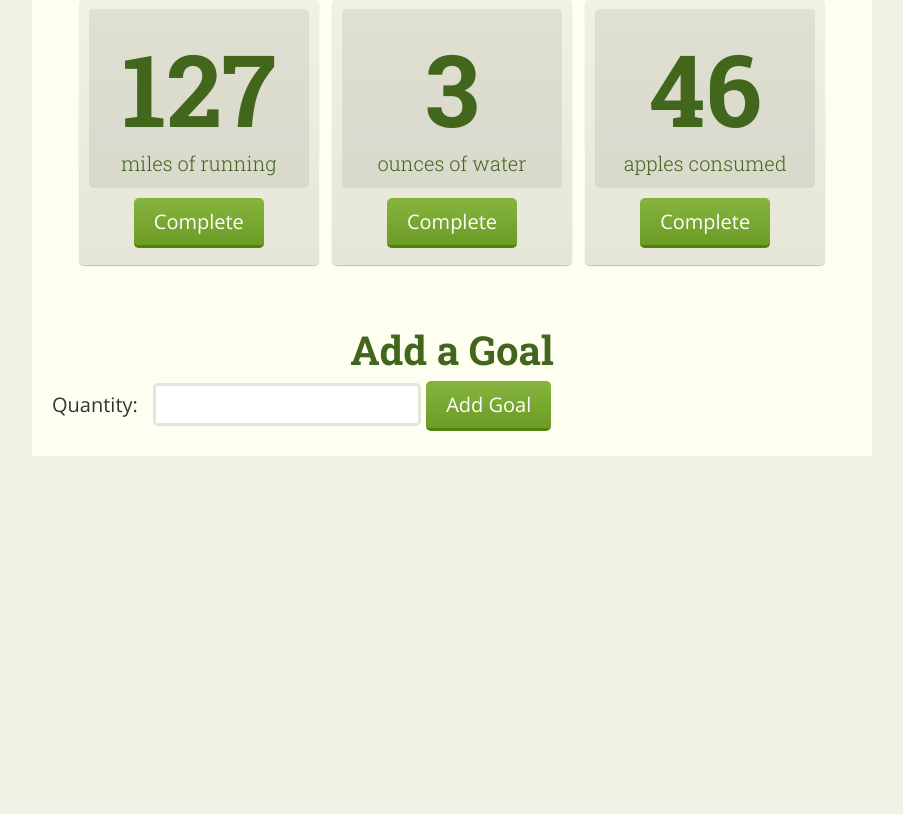
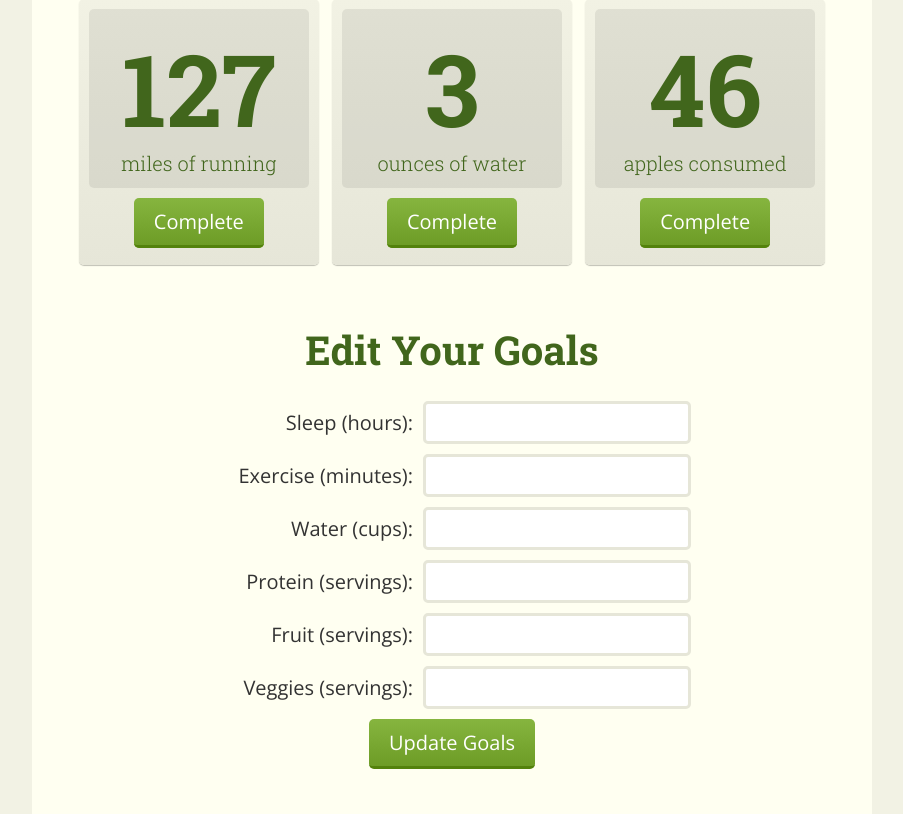
Before and after one commit to jaredsilver/whack-team-3, a Flask app: template server/templates/member.html in a window 1280 px wide. Shown: the part 485-1299 px from the top of the page, without its empty margins (188-1091 px from the left). Before the commit the page ends 941 px from the top, so only its background shows below. Run offline with Flask 2, Linux system fonts and the light colour scheme; the template is opened without the code that fills it, so the values that code supplies are empty; some libraries are stand-ins or nearby versions.

Commit message:
more template changes

```diff
--- a/server/templates/layout.html
+++ b/server/templates/layout.html
@@ -58,6 +58,11 @@
       color: #41661C;
     }
 
+    form {
+      margin: 1em auto;
+      text-align: center;
+    }
+
     input {
       margin: 0.25em auto;
     }
@@ -111,6 +116,9 @@
 
     label {
       margin-right: 0.5em;
+      width: 200px;
+      display: inline-block;
+      text-align: right;
     }
 
     #goals {
--- a/server/templates/member.html
+++ b/server/templates/member.html
@@ -51,11 +51,16 @@
 </div>
 
 <br /><br />
-<h1>Add a Goal</h1>
+<h1>Edit Your Goals</h1>
 
 <form action="" method="POST">
-  <label for="quantity">Quantity: </label><input type="number" name="quantity" id="quantity" />
-  <input type="submit" value="Add Goal" />
+  <label for="sleep">Sleep (hours):</label><input id="sleep" name="sleep" type="number" /><br />
+  <label for="exercise">Exercise (minutes):</label><input id="exercise" name="exercise" type="number" /><br />
+  <label for="water">Water (cups):</label><input id="water" name="water" type="number" /><br />
+  <label for="protein">Protein (servings):</label><input id="protein" name="protein" type="number" /><br />
+  <label for="fruit">Fruit (servings):</label><input id="fruit" name="fruit" type="number" /><br />
+  <label for="veggies">Veggies (servings):</label><input id="veggies" name="veggies" type="number" /><br />
+  <input type="submit" value="Update Goals" />
 </form>
 
 {% endblock %}
```
Also changed, not shown: server/templates/signup.html (+1 -18 lines).
